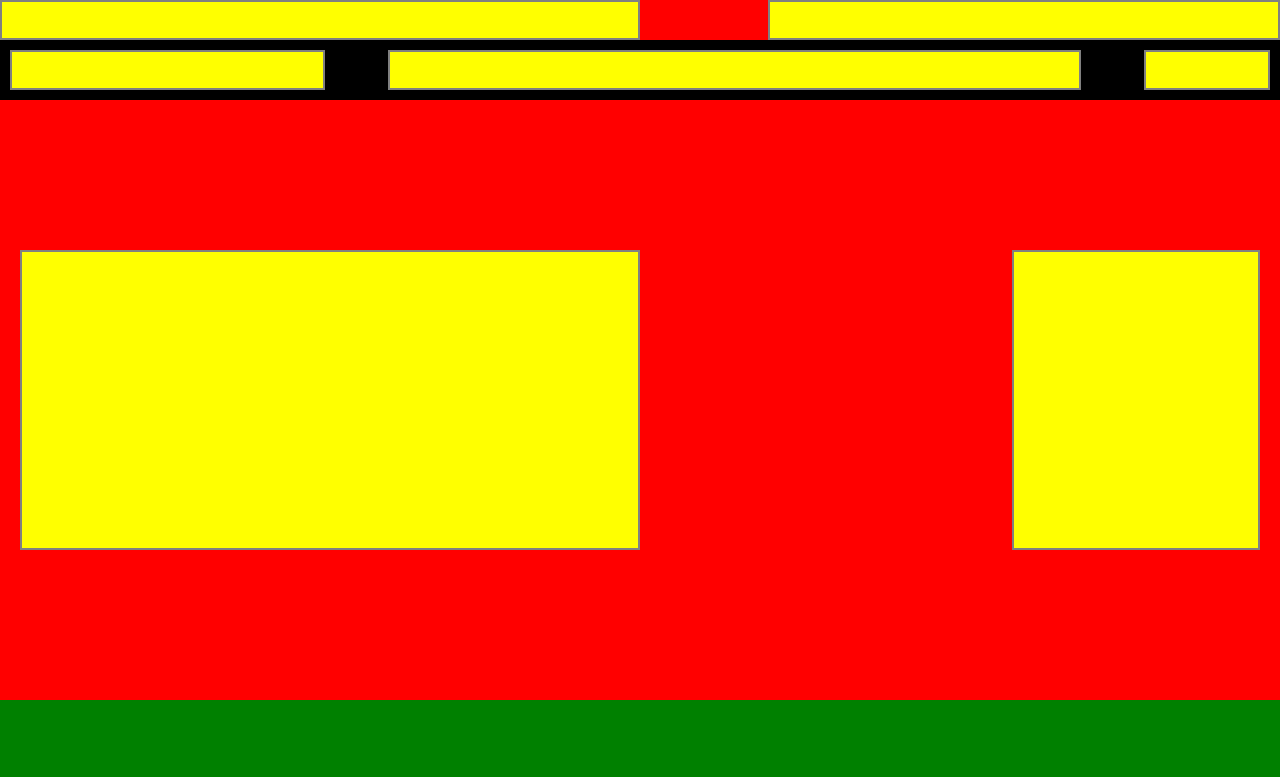
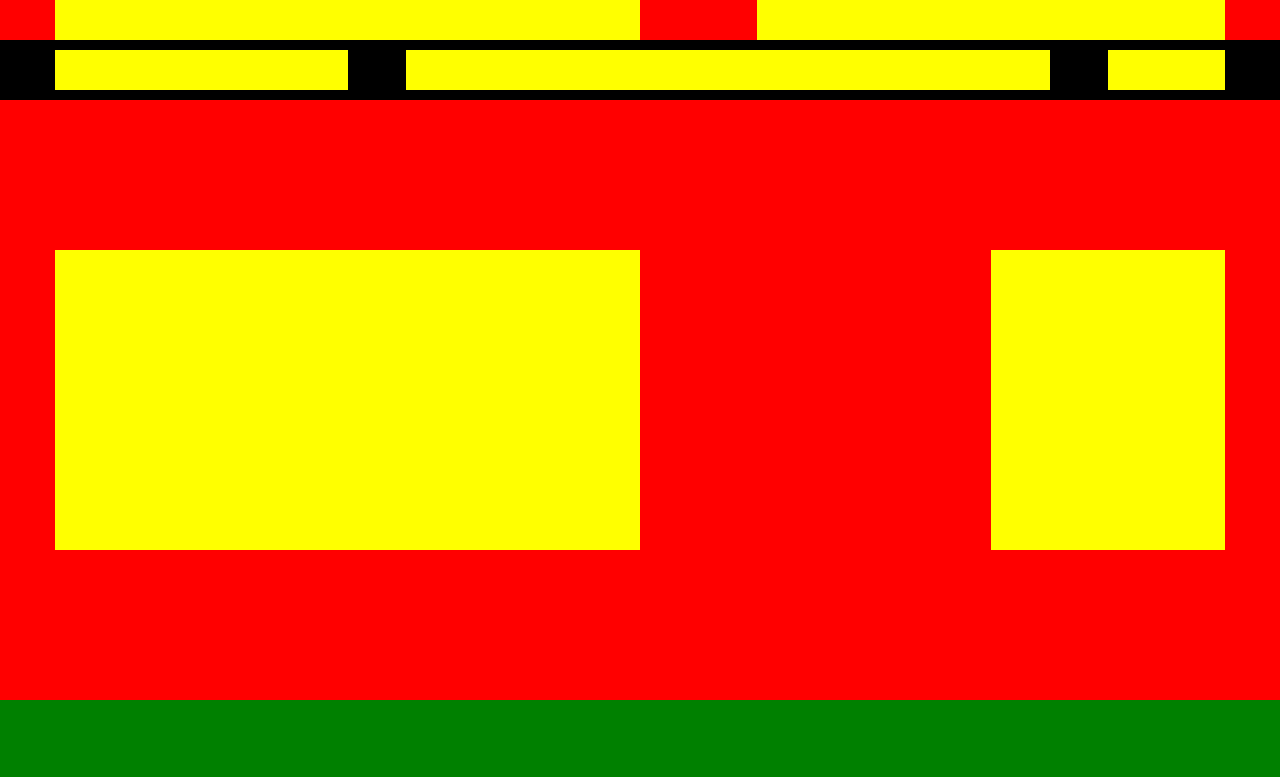
Before and after one commit to 8940148677SIVARAM/layout-2, a plain HTML site: page index.html in a window 1280 px wide. Shown: the top 777 px of the page. Drawn offline with Linux system fonts and the light colour scheme.

Commit message:
Update style.css

```diff
--- a/css/style.css
+++ b/css/style.css
@@ -4,6 +4,7 @@
 	 box-sizing:border-box;
  }
 .container{
+	  width:1170px;
 	  margin:0 auto;
 	  padding:0 15px;
    }
@@ -15,7 +16,6 @@
    }
 .flex> *{
 	   padding: 0px 15px;
-	   border: 2px solid gray;
    }
    .justify-content-start{
 	   justify-content:flex-start !important;
@@ -83,7 +83,7 @@ background:green;
 	height:60px;
 	width:100%;
 	background:black;
-	padding:10px;
+	padding-top:10px;
 }
 .logo{
 	width:25%;
@@ -163,7 +163,7 @@ background:green;
 	width:45%;
 	height:60px;
 	background:yellow;
-	margin-bottom:10px;
+	margin:10px;
 }
 /*SPECIALS*/
 .SPECIALS{
```
